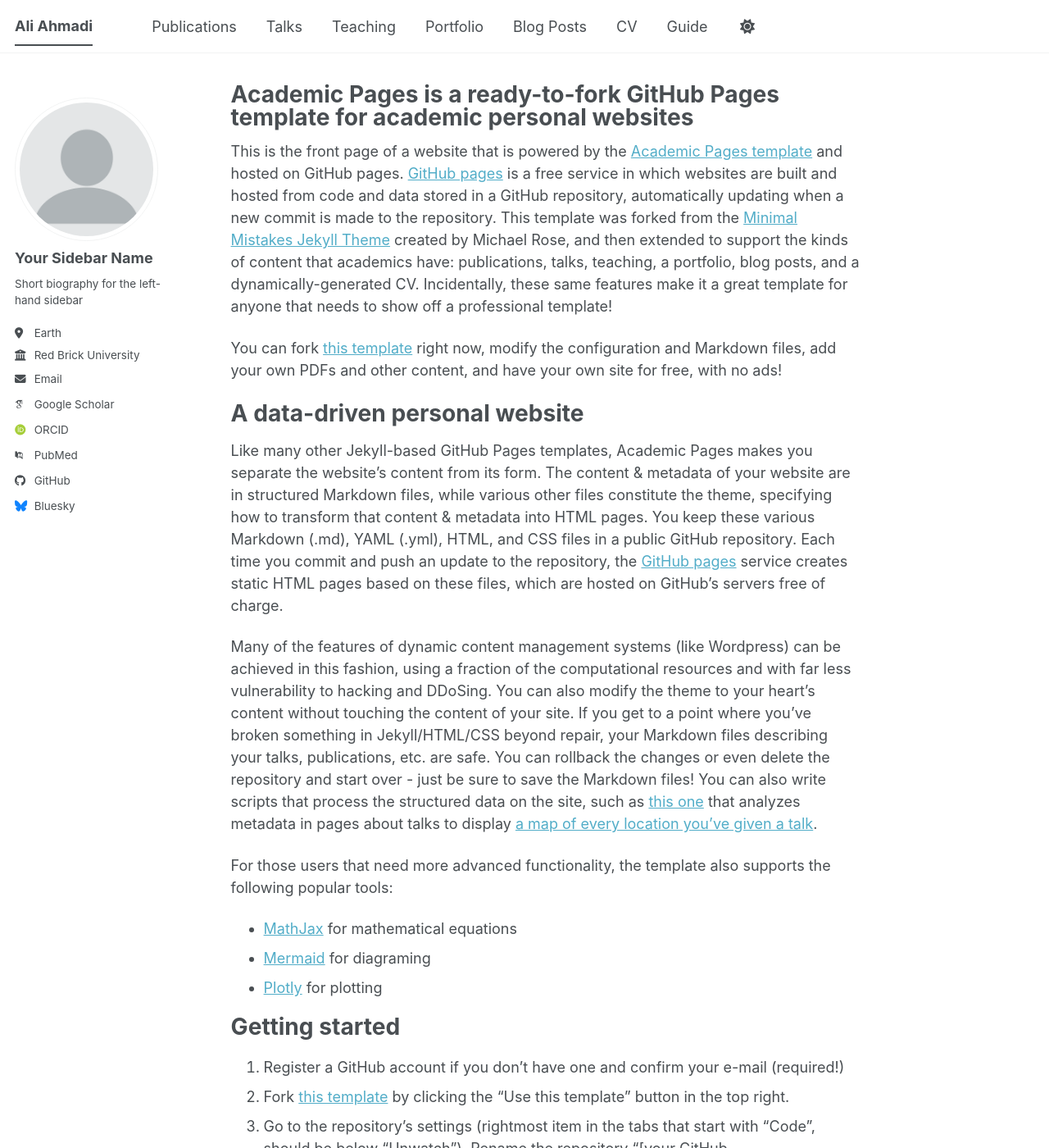
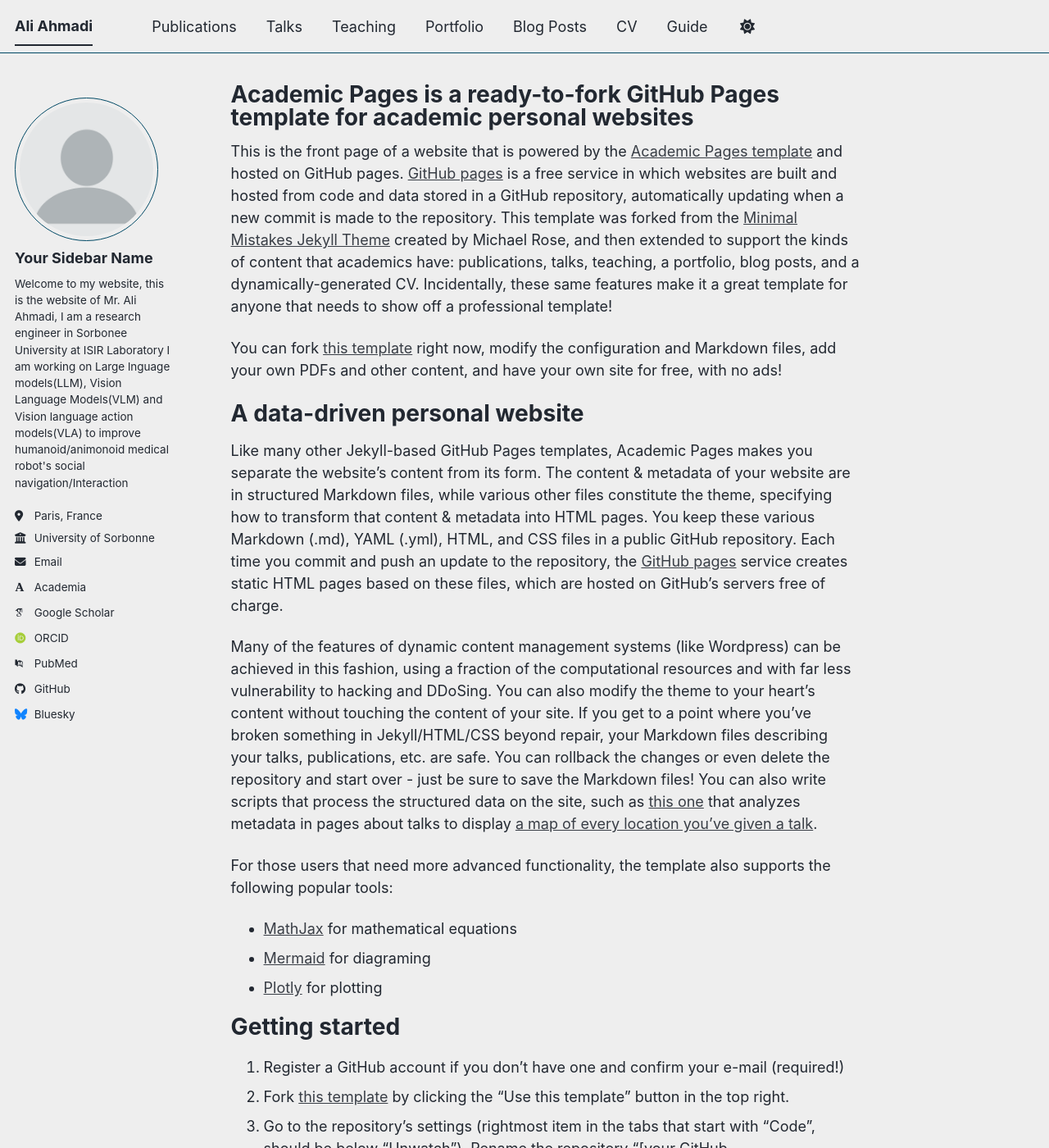
Before and after one commit to Ali-A7/Ali-A7.github.io, a Jekyll site: the page built from _pages/about.md, in a window 1280 px wide and 1400 px high. Shown: the whole window at 82% size. Built offline with Jekyll 4.4.1, drawn with Linux system fonts in a browser that asks for light colours; some web fonts are replaced; a script bundle is joined from its source files by our own code; library files that are not in the unit come from our copies.

Commit message:
Modify site theme and update personal details
Updated personal information and site theme in the configuration file.

```diff
--- a/_config.yml
+++ b/_config.yml
@@ -8,7 +8,7 @@
 
 # Basic Site Settings
 locale                   : "en-US"
-site_theme               : "default" # The available themes options are "default", "air", "sunrise", "mint", "dirt" and "contrast"
+site_theme               : "air" # The available themes options are "default", "air", "sunrise", "mint", "dirt" and "contrast"
 title                    : "Ali Ahmadi"
 title_separator          : "-"
 name                     : &name "Ali Ahmadii"
@@ -26,14 +26,14 @@
   avatar           : "profile.png"
   name             : "Your Sidebar Name"
   pronouns         : # example: "she/her"
-  bio              : "Short biography for the left-hand sidebar"
-  location         : "Earth"
-  employer         : "Red Brick University"
+  bio              : "Welcome to my website, this is the website of Mr. Ali Ahmadi, I am a research engineer in Sorbonee University at ISIR Laboratory I am working on Large lnguage models(LLM), Vision Language Models(VLM) and Vision language action models(VLA) to improve humanoid/animonoid medical robot's social navigation/Interaction"
+  location         : "Paris, France"
+  employer         : "University of Sorbonne"
   uri              : # URL
-  email            : "none@example.org"
+  email            : "a7.ahmadi.7@gmail.com"
 
   # Academic websites
-  academia         : # URL
+  academia         : "https://www.isir.upmc.fr/personnel/ahmadi/"
   arxiv            : # URL - Update with the correct link to your profile
   googlescholar    : "https://scholar.google.com/citations?user=PS_CX0AAAAAJ"
   inspire-hep      : # URL
@@ -51,7 +51,7 @@
   bitbucket        : # Username - Update with your username on the site
   codepen          : # Username
   dribbble         : # Username
-  github           : "academicpages"
+  github           : "https://github.com/Ali-A7"
   kaggle           : # Username
   stackoverflow    : # User number or user number and name (i.e., use "1" or "1/jeff-atwood")
 
```
